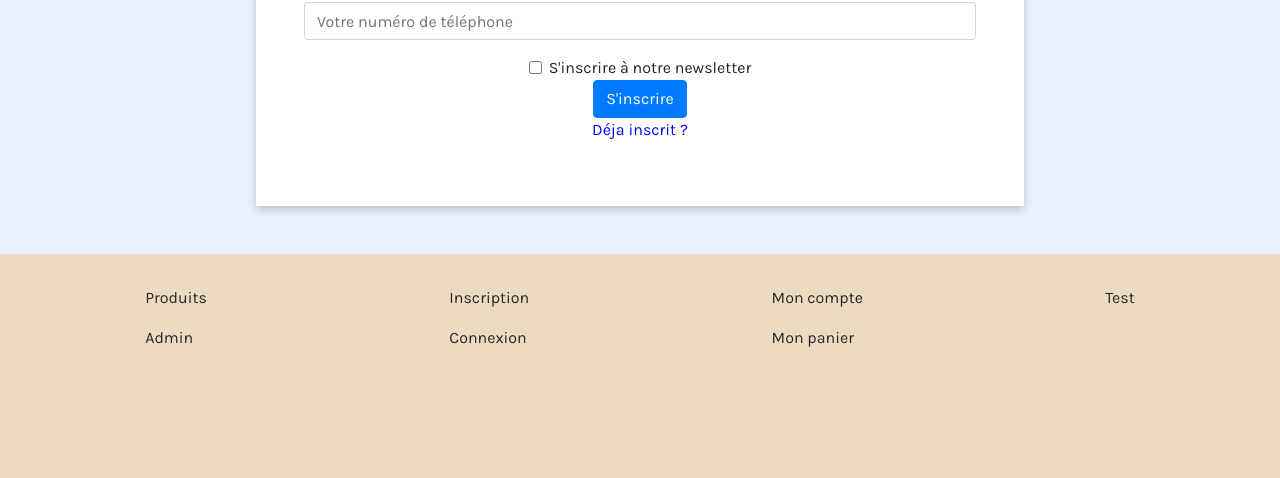
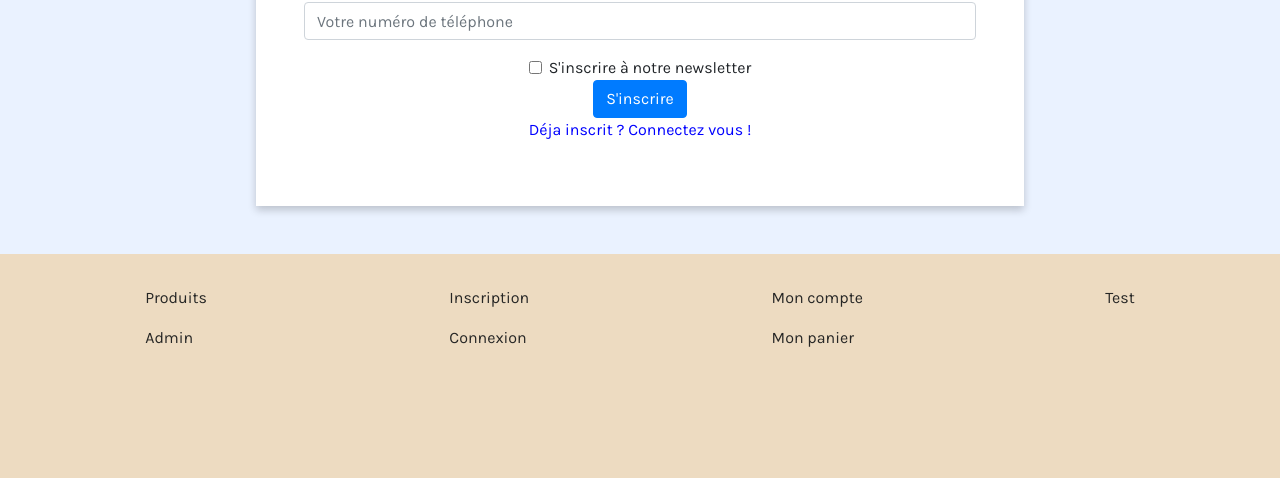
Before and after one commit to Artemis1997-D/paradise, a PHP site: page /inscription.php in a window 1280 px wide. Shown: the part 1020-1498 px from the top of the page. Run offline with PHP 8.4, Linux system fonts and the light colour scheme.

Commit message:
[HTML]correction liens inscription

```diff
--- a/inscription.php
+++ b/inscription.php
@@ -66,7 +66,7 @@ if(isset($_SESSION['user'])) {
                   <label class="form-check-label" for="exampleCheck1">S'inscrire à notre newsletter</label>
                 </div>
             <button type="submit" value="Envoyer les données" name="envoyer" class="btn btn-primary" id="btn-inscrire" aria-label="bouton pour valider le formulaire et s'inscrire sur le site">S'inscrire</button>
-            <p><a href="login.php" aria-label="lien qui mène à la page de connexion">Déja inscrit ?</a>
+            <p><a href="login.php" aria-label="lien qui mène à la page de connexion">Déja inscrit ? Connectez vous !</a>
           </form>
         </section>
 <?php include 'config/template/footer.php'; ?>
--- a/login.php
+++ b/login.php
@@ -29,7 +29,7 @@ if(isset($_SESSION['user'])) {
                   <input type="password" class="form-control" id="mdp" placeholder="Votre mdp" name="mdp" value="<?= $champMdp; ?>"> <!--  -->
                 </div>
             <button type="submit" value="envoyer" name="envoyer" class="btn btn-primary" id="btn-inscrire" aria-label="bouton pour valider le formulaire et se connecter au site">Se connecter</button>
-            <p><a href="login.php" aria-label="lien qui mène à la page de connexion">Déja inscrit ?</a>
+            <p><a href="inscription.php" aria-label="lien qui mène à la page d'inscription'">Pas encore de compte ? Inscrivez vous !</a>
           </form>
           </section>
           <?php include 'config/template/footer.php'; ?>
--- a/profil_membre.php
+++ b/profil_membre.php
@@ -12,7 +12,6 @@ if($_SESSION['user']['statut'] == 1) {
     exit();
 }
 
-var_dump($_SESSION);
 ?>
                 </header>
                 <section class="member-profil p-5">
```
